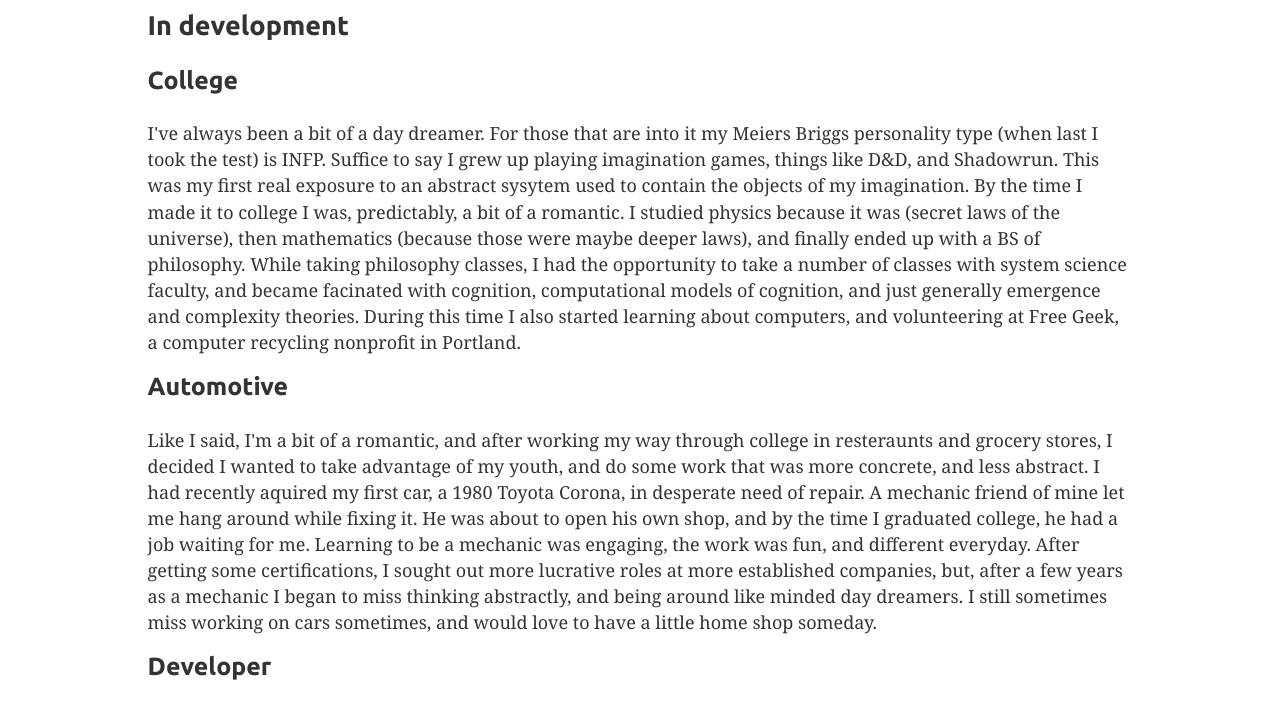
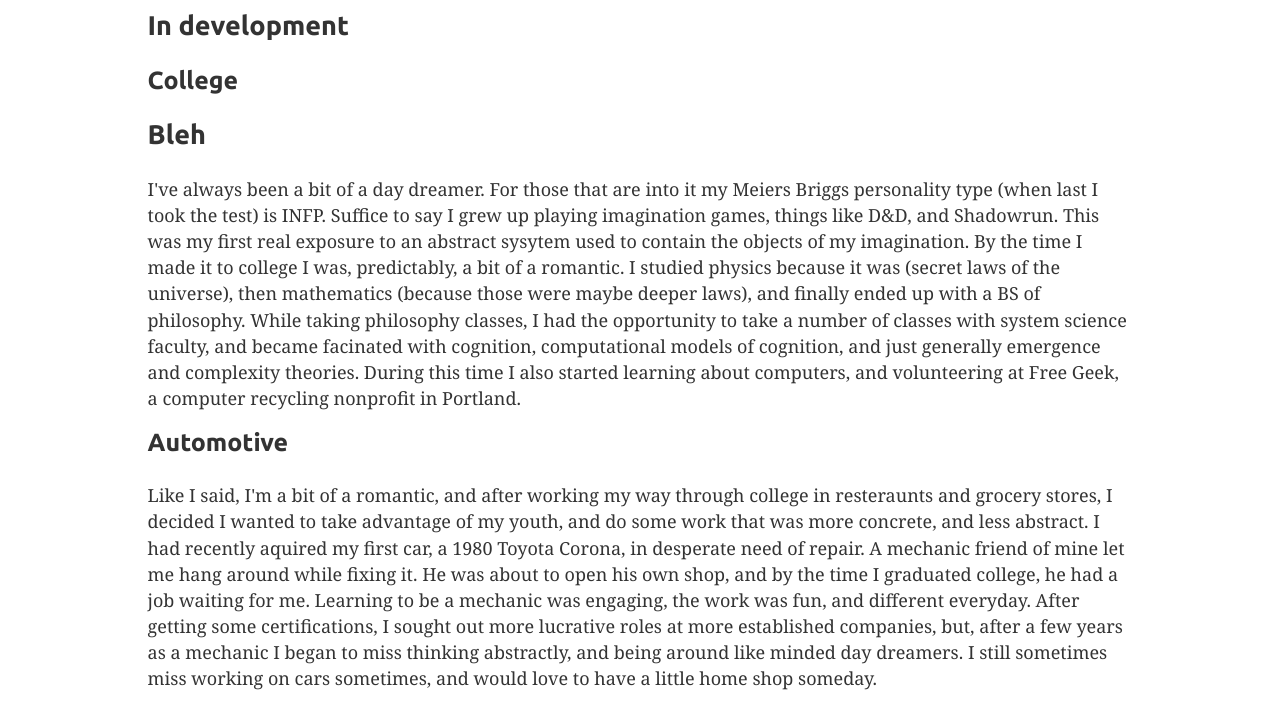
Before and after one commit to DaedalusG/DaedalusG.github.io, a Gatsby site: page /about in a window 1280 px wide. Shown: the part 52-756 px from the top of the page. Built offline with nearby package versions, Linux system fonts and the light colour scheme; Gatsby itself is replaced by a stand-in of ours.

Commit message:
proof of concept on gallery component

```diff
--- /dev/null
+++ b/src/components/gallery.js
@@ -0,0 +1,12 @@
+import React, { useState } from "react"
+import { useStaticQuery, graphql } from "gatsby"
+import Img from "gatsby-image"
+
+const Gallery = () => {
+
+    return (
+        <h1>Bleh</h1>
+    )
+}
+
+export default Gallery
--- a/src/pages/about.js
+++ b/src/pages/about.js
@@ -2,6 +2,7 @@ import React from "react"
 
 import Layout from "../components/layout"
 import SEO from "../components/seo"
+import Gallery from "../components/gallery.js"
 
 const About = () => (
   <Layout>
@@ -9,6 +10,7 @@ const About = () => (
     <h1>In development</h1>
     <college>
       <h3>College</h3>
+      <Gallery />
       <p>
         I've always been a bit of a day dreamer. For those that are into it my
         Meiers Briggs personality type (when last I took the test) is INFP. Suffice
```
Also changed, not shown: src/components/image-gallery.js (deleted, +0 -7 lines).
